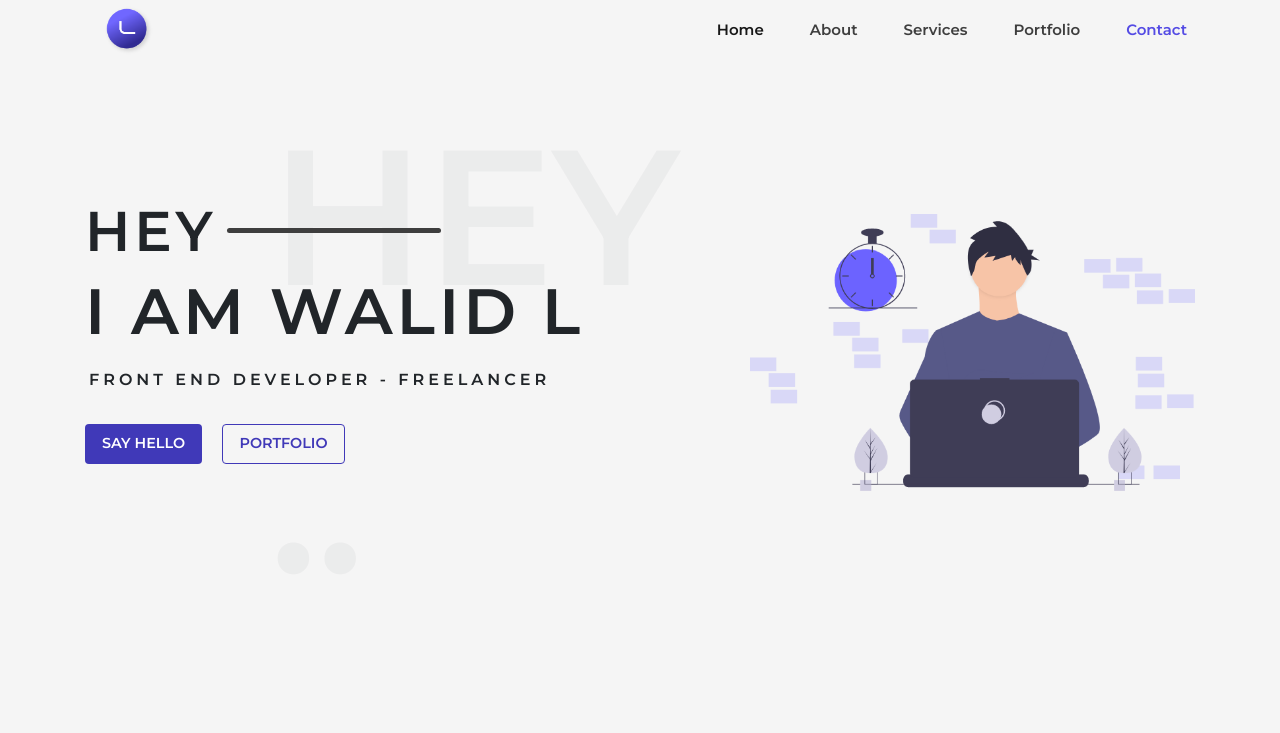
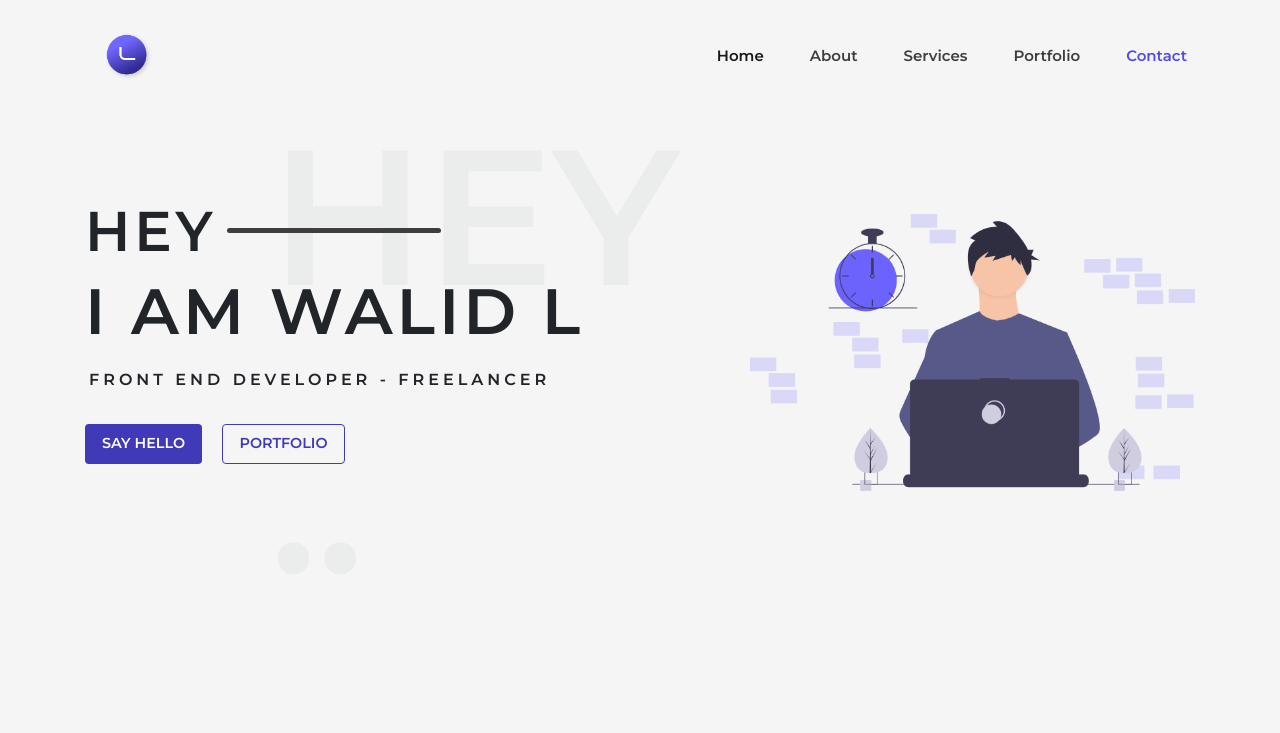
Before and after one commit to walidlt/My-Portfolio, a plain HTML site: page index.html in a window 1280 px wide. Shown: the top 733 px of the page. Drawn offline with nearby package versions, Linux system fonts and the light colour scheme.

Commit message:
Update style.css

```diff
--- a/Css/style.css
+++ b/Css/style.css
@@ -65,10 +65,6 @@ section {
 
 .bg-light .navbar-nav .active {
   position: relative;
-}
-
-.navbar {
-  height: 60px;
 }
 
 .navbar-light .navbar-nav .nav-link:hover {
```
